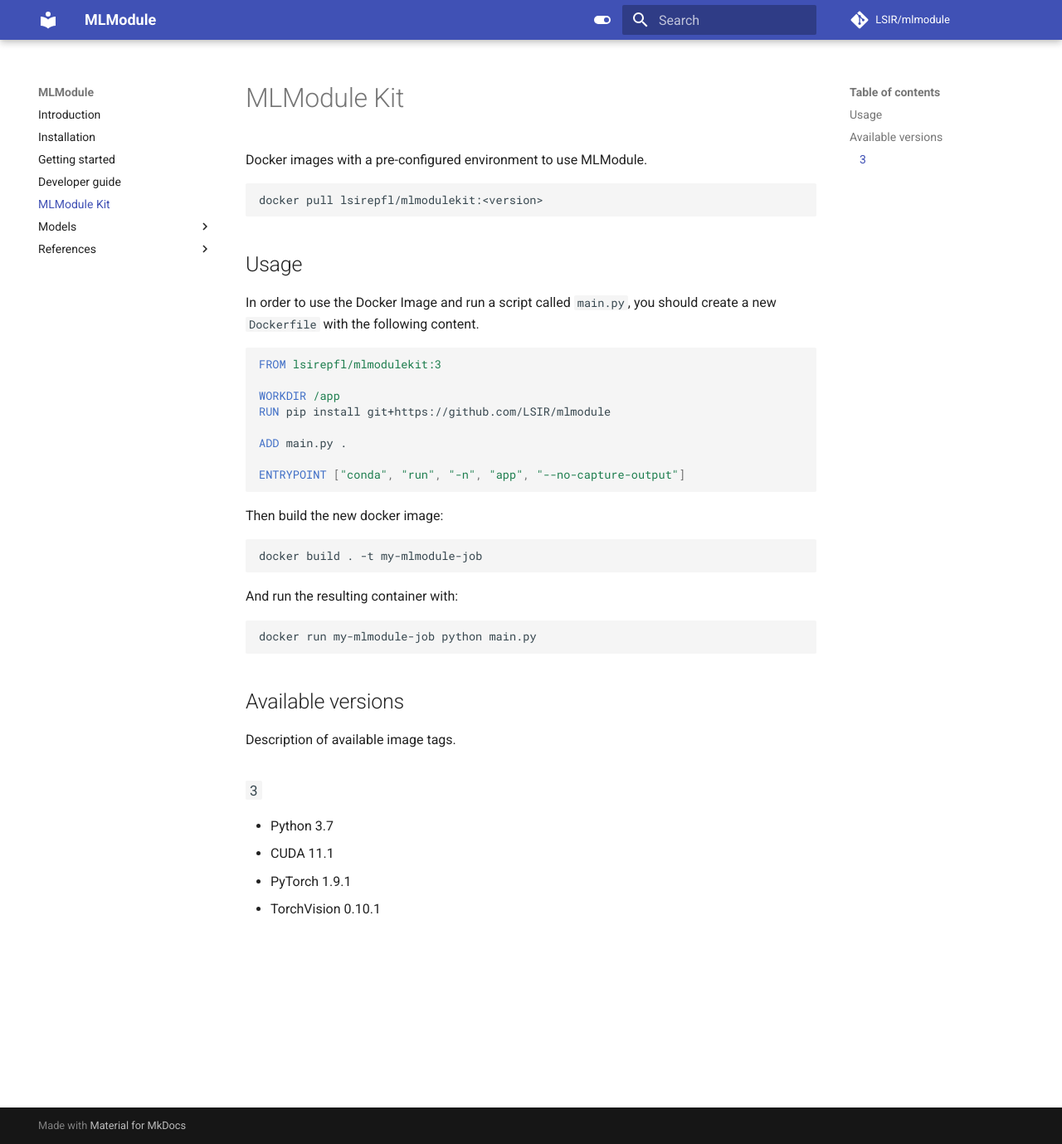
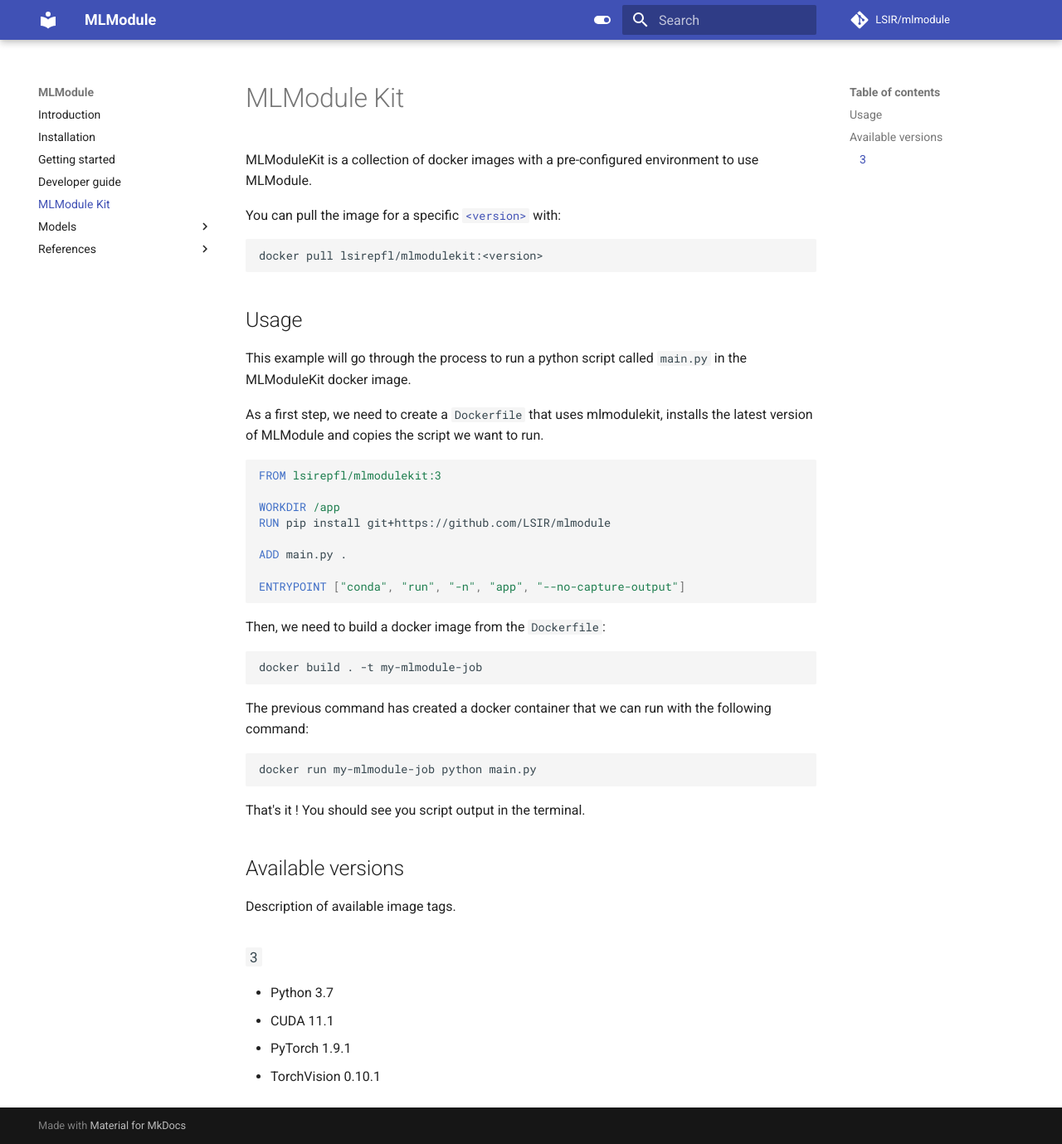
Before and after one commit to mozuma/mozuma, an MkDocs documentation site: the page built from docs/3-mlmodulekit.md, in a window 1280 px wide and 1379 px high. Shown: the whole window at 83% size. Built offline with MkDocs 1.6.1 and Material for MkDocs 9.7.7, drawn with Linux system fonts in a browser that asks for light colours; comment, search, counter and statistics services are not loaded.

Commit message:
Documentation fix

````diff
--- a/docs/3-mlmodulekit.md
+++ b/docs/3-mlmodulekit.md
@@ -1,6 +1,8 @@
 # MLModule Kit
 
-Docker images with a pre-configured environment to use MLModule.
+MLModuleKit is a collection of docker images with a pre-configured environment to use MLModule.
+
+You can pull the image for a specific [`<version>`](#available-versions) with:
 
 ```
 docker pull lsirepfl/mlmodulekit:<version>
@@ -8,8 +10,11 @@
 
 ## Usage
 
-In order to use the Docker Image and run a script called `main.py`,
-you should create a new `Dockerfile` with the following content.
+This example will go through the process to run a python script called `main.py`
+in the MLModuleKit docker image.
+
+As a first step, we need to create a `Dockerfile` that uses mlmodulekit,
+installs the latest version of MLModule and copies the script we want to run.
 
 ```Dockerfile
 FROM lsirepfl/mlmodulekit:3
@@ -22,17 +27,20 @@
 ENTRYPOINT ["conda", "run", "-n", "app", "--no-capture-output"]
 ```
 
-Then build the new docker image:
+Then, we need to build a docker image from the `Dockerfile`:
 
 ```shell
 docker build . -t my-mlmodule-job
 ```
 
-And run the resulting container with:
+The previous command has created a docker container
+that we can run with the following command:
 
 ```shell
 docker run my-mlmodule-job python main.py
 ```
+
+That's it ! You should see you script output in the terminal.
 
 ## Available versions
 
````
